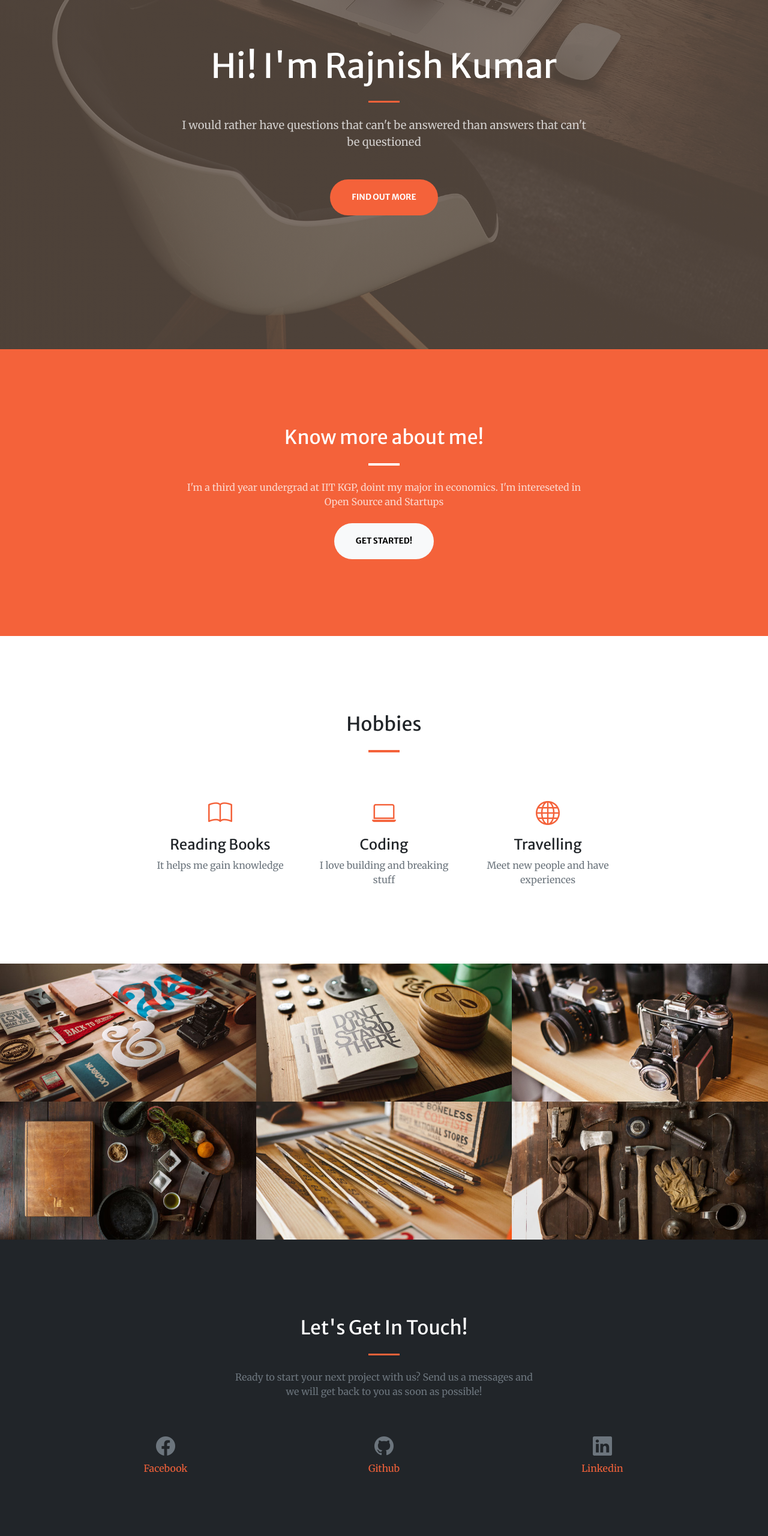
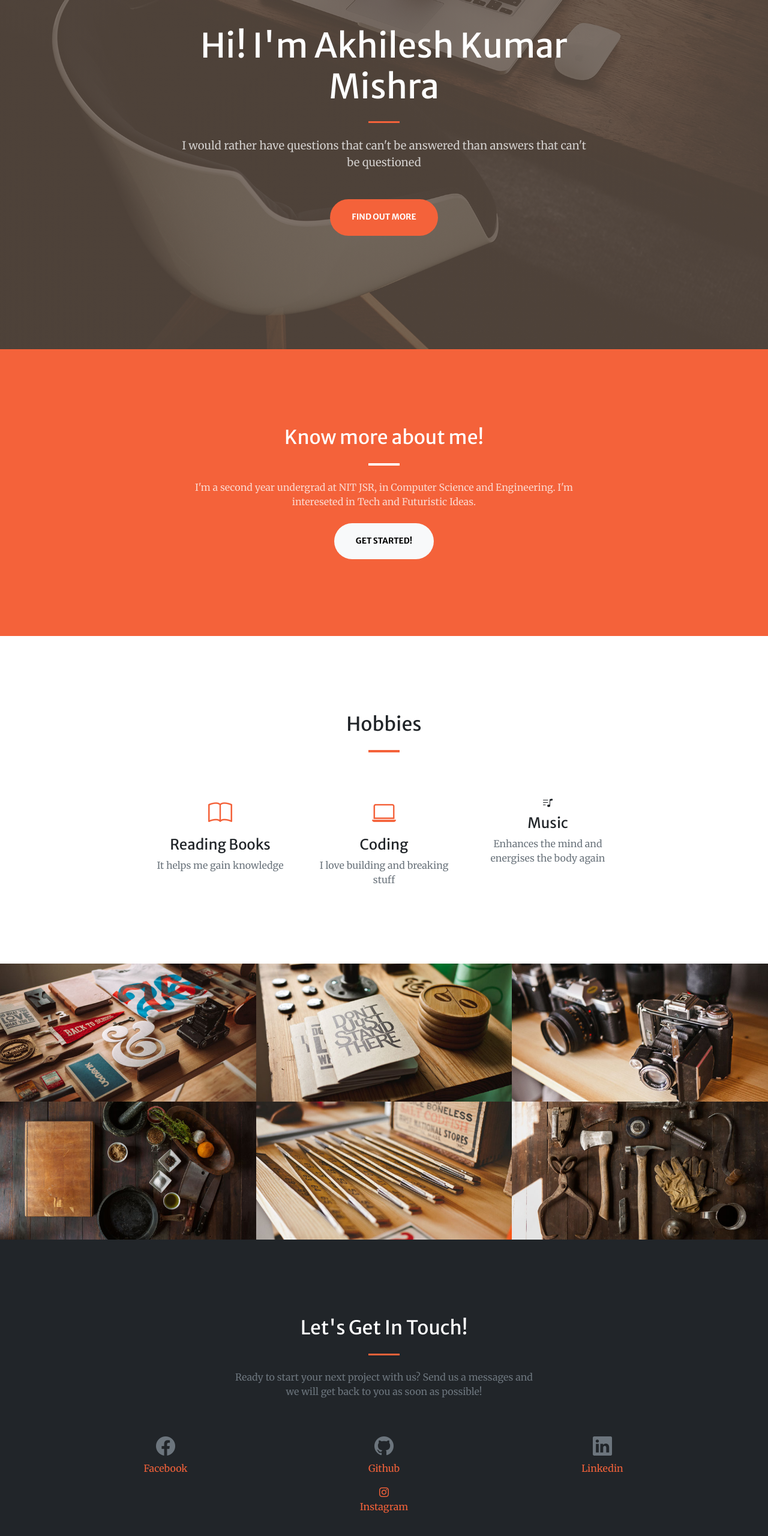
Before and after one commit to iamakhileshmishra/iamakhileshmishra.github.io, a plain HTML site: page index.html in a window 1280 px wide. Shown: the part 218-2778 px from the top of the page at 60% size. Drawn offline with nearby package versions, Linux system fonts and the light colour scheme; some packages are replaced by stand-ins of ours; a script that the page names is missing.

Commit message:
This is My First Website

```diff
--- a/index.html
+++ b/index.html
@@ -6,7 +6,7 @@
     <meta name="viewport" content="width=device-width, initial-scale=1, shrink-to-fit=no" />
     <meta name="description" content="" />
     <meta name="author" content="" />
-    <title>Rajnish Kumar</title>
+    <title>Akhilesh Kumar Mishra</title>
     <!-- Favicon-->
     <link rel="icon" type="image/x-icon" href="assets/favicon.ico" />
     <!-- Bootstrap Icons-->
@@ -25,7 +25,7 @@
     <!-- Navigation-->
     <nav class="navbar navbar-expand-lg navbar-light fixed-top py-3" id="mainNav">
         <div class="container px-4 px-lg-5">
-            <a class="navbar-brand" href="#page-top">Rajnish</a>
+            <a class="navbar-brand" href="#page-top">Akhilesh</a>
             <button class="navbar-toggler navbar-toggler-right" type="button" data-bs-toggle="collapse"
                 data-bs-target="#navbarResponsive" aria-controls="navbarResponsive" aria-expanded="false"
                 aria-label="Toggle navigation"><span class="navbar-toggler-icon"></span></button>
@@ -44,7 +44,7 @@
         <div class="container px-4 px-lg-5 h-100">
             <div class="row gx-4 gx-lg-5 h-100 align-items-center justify-content-center text-center">
                 <div class="col-lg-8 align-self-end">
-                    <h1 class="text-white font-weight-bold">Hi! I'm Rajnish Kumar </h1>
+                    <h1 class="text-white font-weight-bold">Hi! I'm Akhilesh Kumar Mishra </h1>
                     <hr class="divider" />
                 </div>
                 <div class="col-lg-8 align-self-baseline">
@@ -63,9 +63,9 @@
                 <div class="col-lg-8 text-center">
                     <h2 class="text-white mt-0">Know more about me! </h2>
                     <hr class="divider divider-light" />
-                    <p class="text-white-75 mb-4">I'm a third year undergrad at IIT KGP, doint my major in economics.
+                    <p class="text-white-75 mb-4">I'm a second year undergrad at NIT JSR, in Computer Science and Engineering.
                         I'm intereseted in
-                        Open Source and Startups
+                        Tech and Futuristic Ideas.
                     </p>
                     <a class="btn btn-light btn-xl" href="#hobbies">Get Started!</a>
                 </div>
@@ -82,7 +82,7 @@
                     <div class="mt-5">
                         <div class="mb-2"><i class="bi-book fs-1 text-primary"></i></div>
                         <h3 class="h4 mb-2">Reading Books</h3>
-                        <p class="text-muted mb-0">It helps me gain knowledge</p>
+                        <p class="text-muted mb-0">It helps me gain knowledge </p>
                     </div>
                 </div>
                 <div class="col-lg-3 col-md-6 text-center">
@@ -94,9 +94,9 @@
                 </div>
                 <div class="col-lg-3 col-md-6 text-center">
                     <div class="mt-5">
-                        <div class="mb-2"><i class="bi-globe fs-1 text-primary"></i></div>
-                        <h3 class="h4 mb-2">Travelling</h3>
-                        <p class="text-muted mb-0">Meet new people and have experiences </p>
+                        <div class="mb-2"><i class="bi bi-music-note-list"></i></div>
+                        <h3 class="h4 mb-2">Music</h3>
+                        <p class="text-muted mb-0">Enhances the mind and energises the body again </p>
                     </div>
                 </div>
 
@@ -179,21 +179,27 @@
 
             <div class="row gx-4 gx-lg-5 justify-content-center">
                 <div class="col-lg-4 text-center mb-5 mb-lg-0">
-                    <a href="https://fb.com/ooyeraju.i" class="nav-link ">
+                    <a href="https://www.facebook.com/itsakhileshmishra" class="nav-link ">
                         <i class="bi-facebook fs-2 mb-3 text-muted"></i>
                         <div>Facebook</div>
                     </a>
                 </div>
                 <div class="col-lg-4 text-center mb-5 mb-lg-0">
-                    <a href="https://fb.com/ooyeraju.i" class="nav-link ">
+                    <a href="https://github.com/iamakhileshmishra" class="nav-link ">
                         <i class="bi-github fs-2 mb-3 text-muted"></i>
                         <div>Github</div>
                     </a>
                 </div>
                 <div class="col-lg-4 text-center mb-5 mb-lg-0">
-                    <a href="https://fb.com/ooyeraju.i" class="nav-link ">
+                    <a href="https://www.linkedin.com/in/iamakhileshmishra/" class="nav-link ">
                         <i class="bi-linkedin fs-2 mb-3 text-muted"></i>
                         <div>Linkedin</div>
+                    </a>
+                </div>
+                <div class="col-lg-4 text-center mb-5 mb-lg-0">
+                    <a href="https://www.instagram.com/iamakhileshmishra/" class="nav-link ">
+                        <i class="bi bi-instagram"></i>
+                        <div>Instagram</div>
                     </a>
                 </div>
 
```
